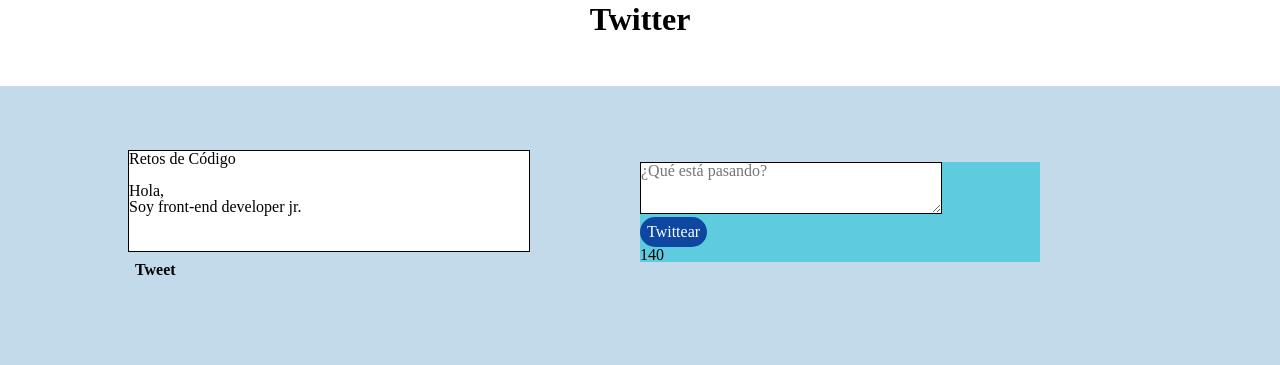
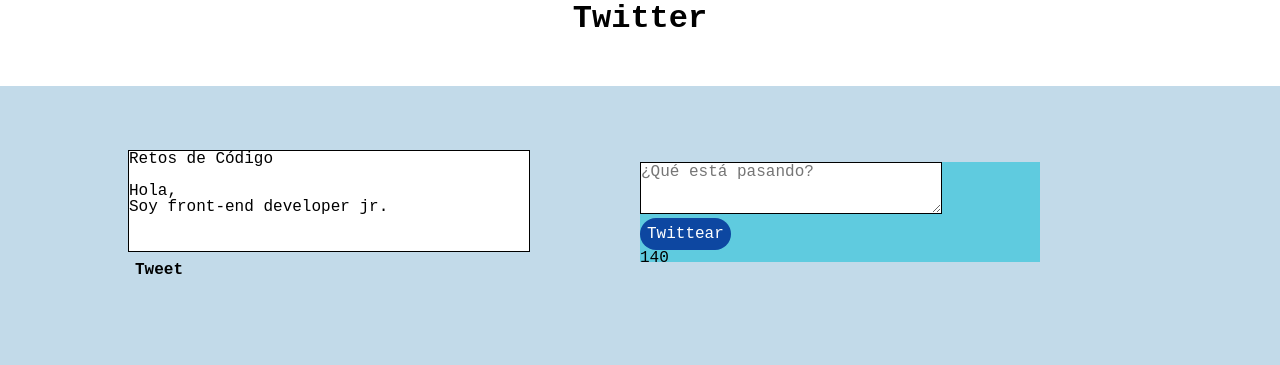
Before and after one commit to MollyGreace/Twitter, a plain HTML site: page index.html in a window 1280 px wide. Drawn offline with Linux system fonts and the light colour scheme.

Commit message:
modificando archivos

```diff
--- a/css/main.css
+++ b/css/main.css
@@ -1,12 +1,10 @@
 /*Clases reutilizables*/
 * {
-  font-family: monospace;
+  font-family: Courier New, Courier, monospace;
   margin: 0;
 	padding: 0;
 	border: 0;
 	font-size: 100%;
-	font: inherit;
-	vertical-align: baseline;
 }
 
 body {
--- a/js/app.js
+++ b/js/app.js
@@ -5,7 +5,10 @@ var count = document.getElementById('count');
 
 /*Funciónque imprime en una lista los twit ingresados*/
 btn.addEventListener('click', function(event){
+  area.focus();
+
   if(area.value) {
+
     var li = document.createElement('li');
     var txt = document.createElement('p');
 
```
